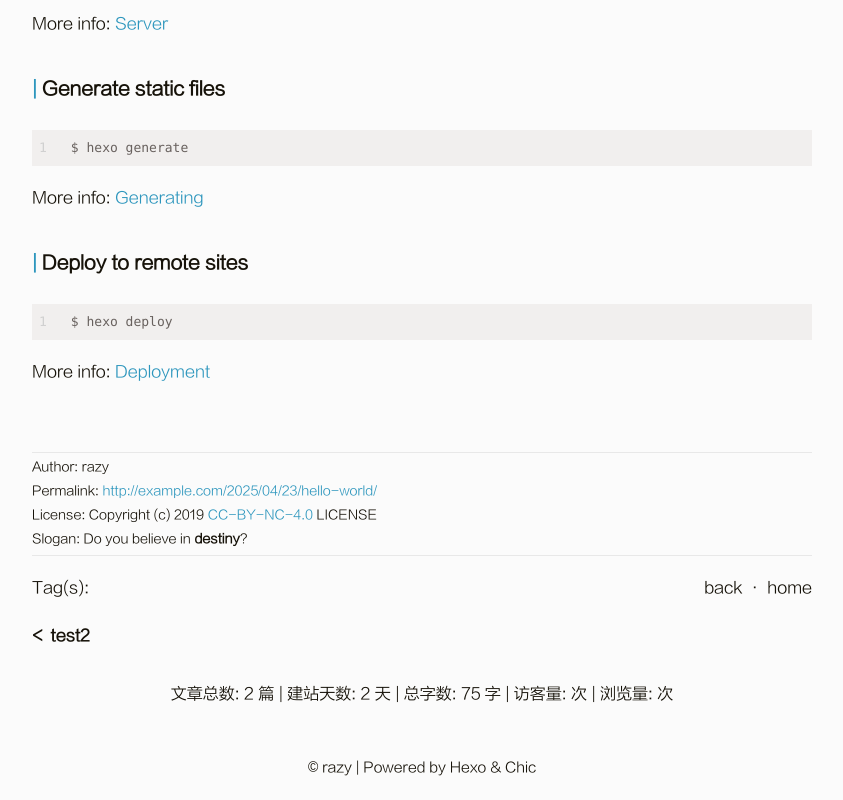
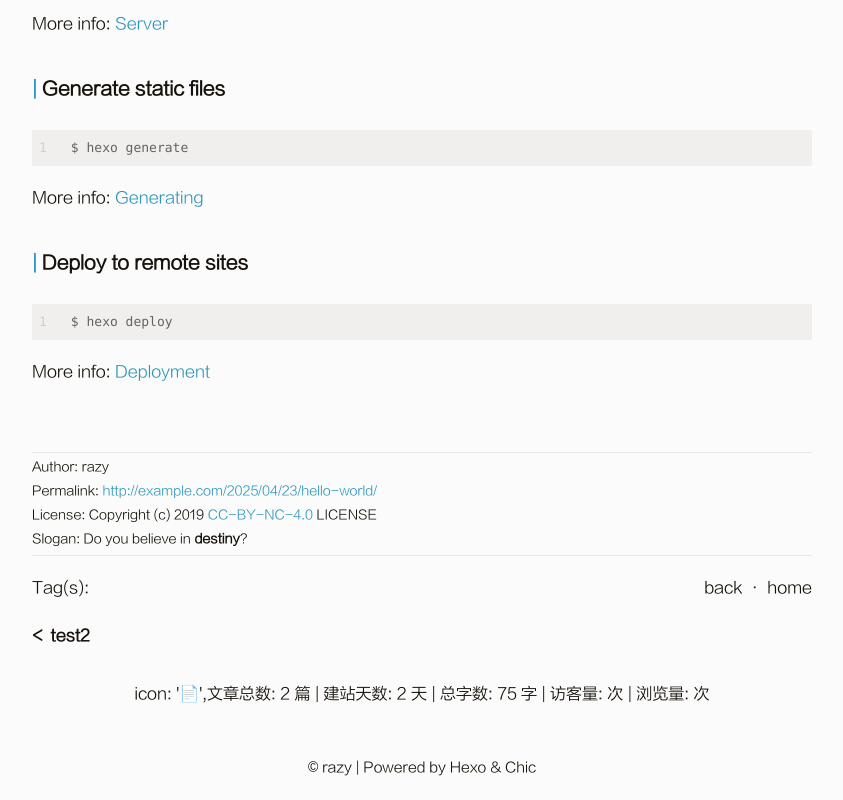
Before and after one commit to razytest/razytest.github.io, a plain HTML site: page 2025/04/23/hello-world/index.html in a window 1280 px wide. Shown: the part 708-1508 px from the top of the page, without its empty margins (218-1061 px from the left). Drawn offline with Linux system fonts and the light colour scheme; some packages are replaced by stand-ins of ours; a script that the page names is missing.

Commit message:
Site updated: 2025-04-26 17:55:53

```diff
--- a/2025/04/23/hello-world/index.html
+++ b/2025/04/23/hello-world/index.html
@@ -337,7 +337,7 @@
             <footer id="footer" class="footer">
     <!-- -- Site Statistics -->
     <div class="site-stat" style="display: inline-block; margin: 10px 0;">
-        <span>文章总数: 2 篇 | </span>
+        <span>icon: '📄',文章总数: 2 篇 | </span>
         <span>建站天数: <span id="days"></span> 天 | </span>
         <span>总字数: 75 字 | </span>
         <span>访客量: <span id="busuanzi_value_site_uv"></span> 次 | </span>
```
Also changed, not shown: 2025/04/24/test2/index.html (+1 -1 lines), about/index.html (+1 -1 lines), archives/2025/04/index.html (+1 -1 lines), archives/2025/index.html (+1 -1 lines), archives/index.html (+1 -1 lines), categories/blog1/index.html (+1 -1 lines), category/index.html (+1 -1 lines), index.html (+1 -1 lines), mindmap/index.html (+1 -1 lines), tag/index.html (+1 -1 lines), tags/tag/index.html (+1 -1 lines), tags/test/index.html (+1 -1 lines).
